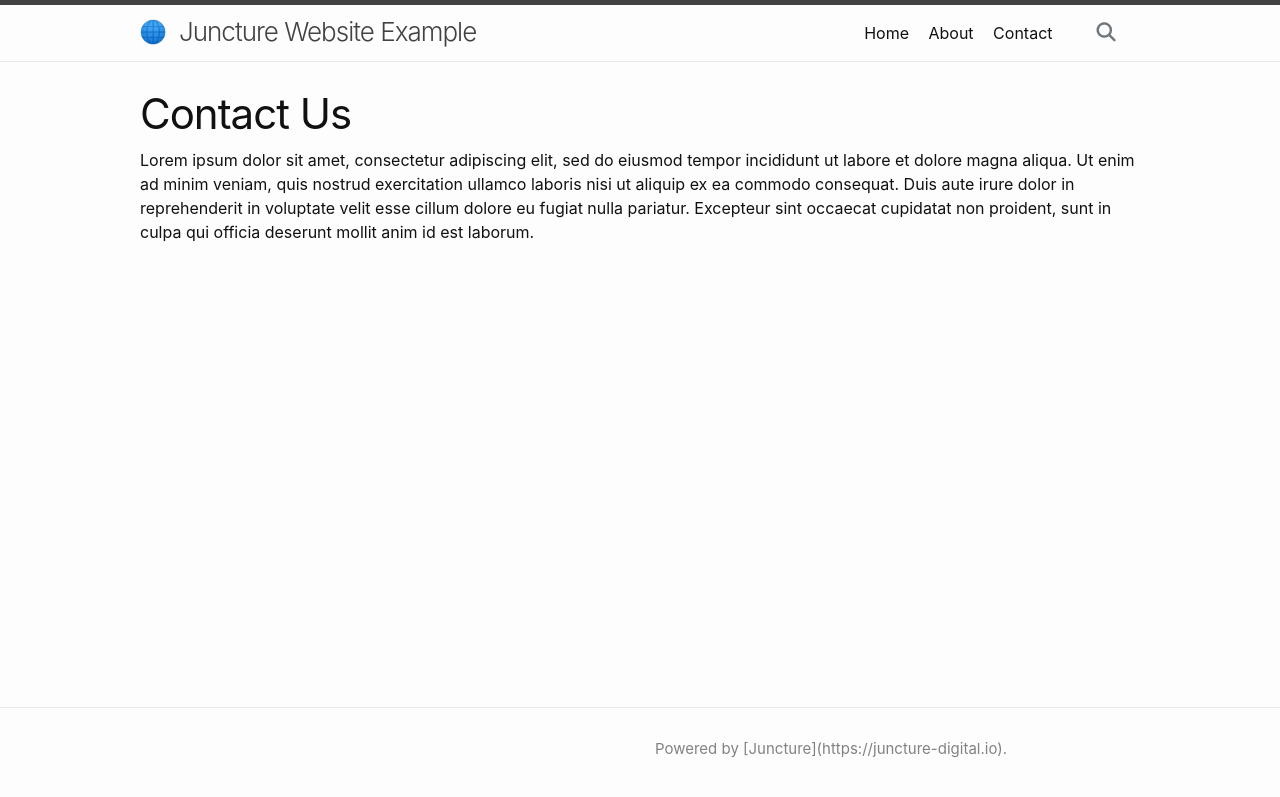
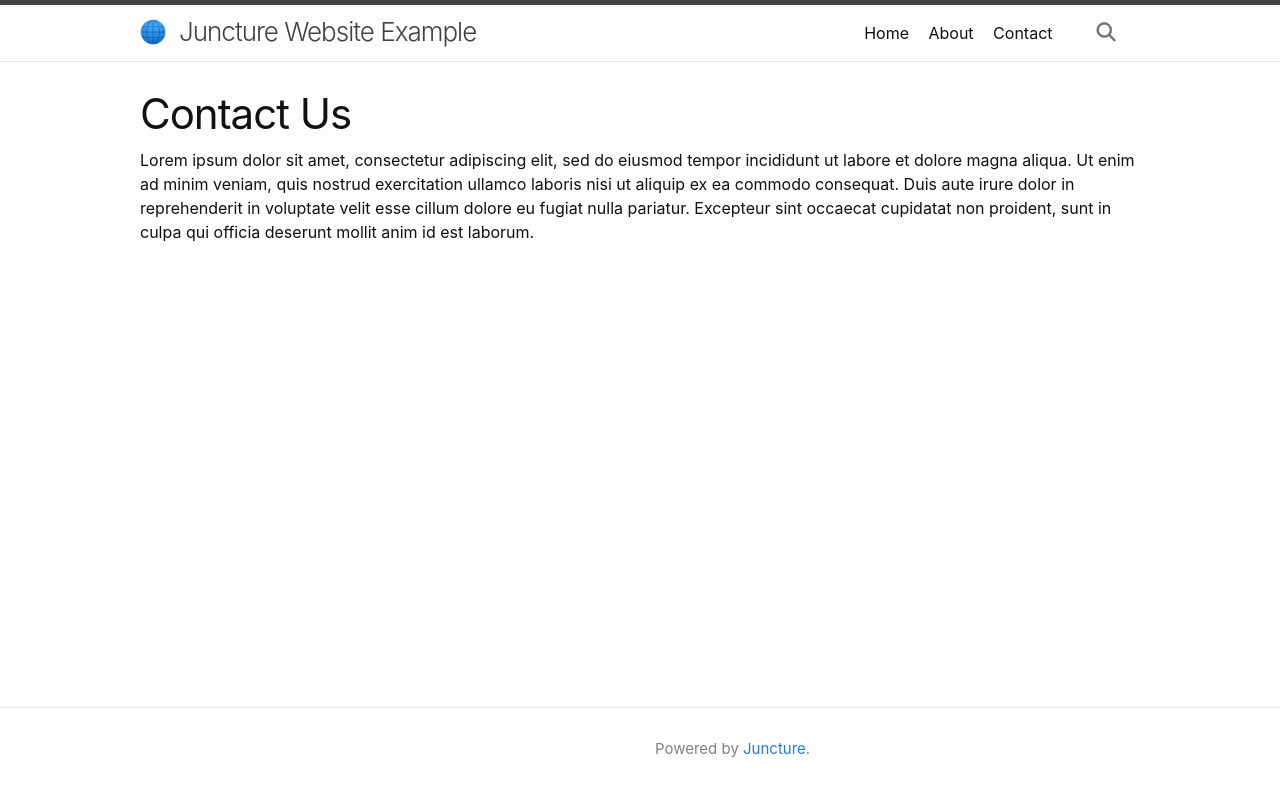
Before and after one commit to juncture-digital/example-site, a Jekyll site: the page built from contact.md, in a window 1280 px wide. Shown: the top 797 px of the page. Built offline with Jekyll 4.4.1, drawn with Linux system fonts in a browser that asks for light colours.

Commit message:
footer testing

```diff
--- a/_layouts/base.html
+++ b/_layouts/base.html
@@ -133,7 +133,7 @@
 
           </div>
           <div class="footer-col">
-            <p>{{ site.description | escape }}</p>
+            {{ site.description | markdownify }}
 
             {%- if site.show_github_link %}
               <p class="github-link">
```
